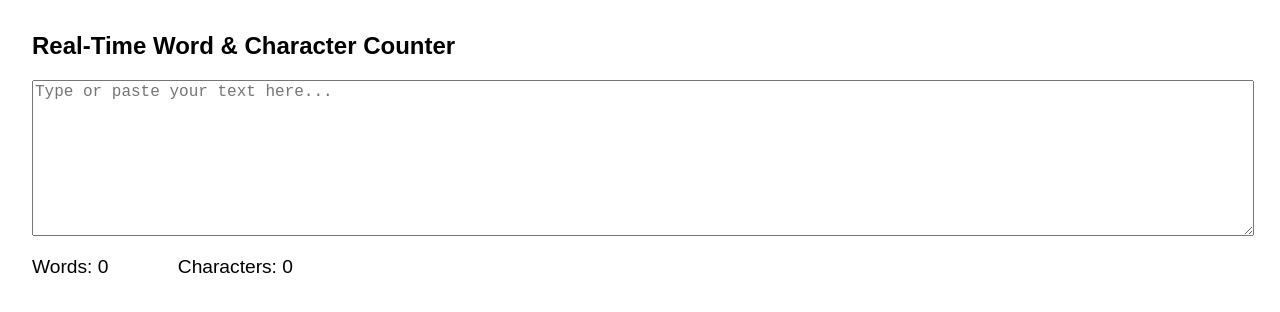
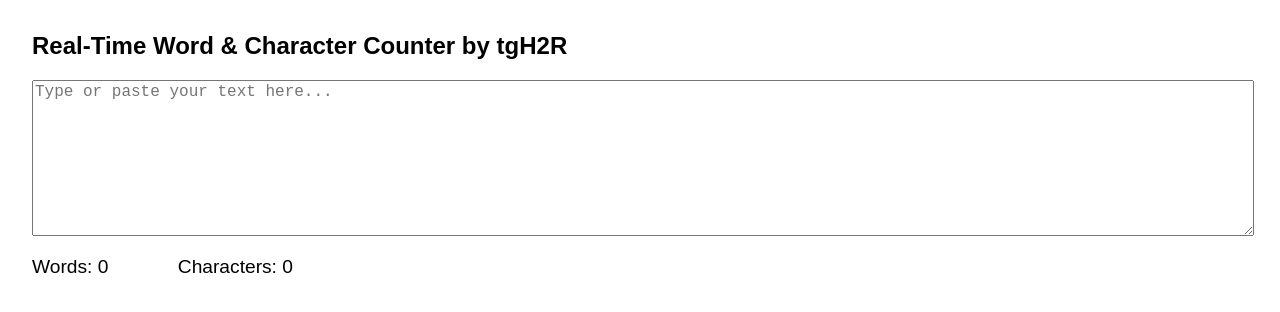
Before and after one commit to SubirP70/word-char-counter, a plain HTML site: page index.html in a window 1280 px wide. Drawn offline with Linux system fonts and the light colour scheme.

Commit message:
Update index.html

```diff
--- a/index.html
+++ b/index.html
@@ -11,7 +11,7 @@
   </style>
 </head>
 <body>
-  <h2>Real-Time Word & Character Counter</h2>
+  <h2>Real-Time Word & Character Counter by tgH2R</h2>
   <textarea id="inputText" placeholder="Type or paste your text here..."></textarea>
   <div class="counter">
     <span>Words: <span id="wordCount">0</span></span>
```
